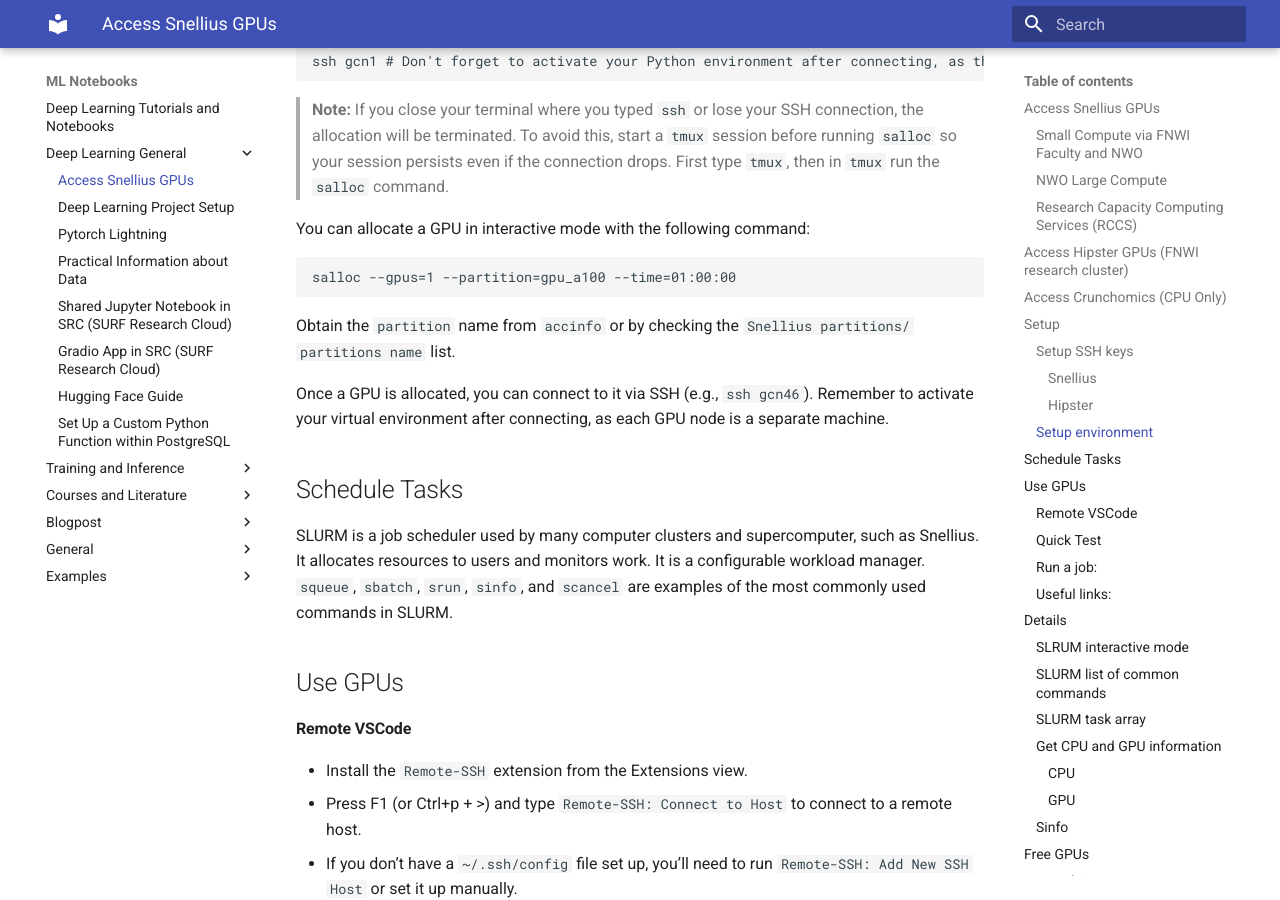
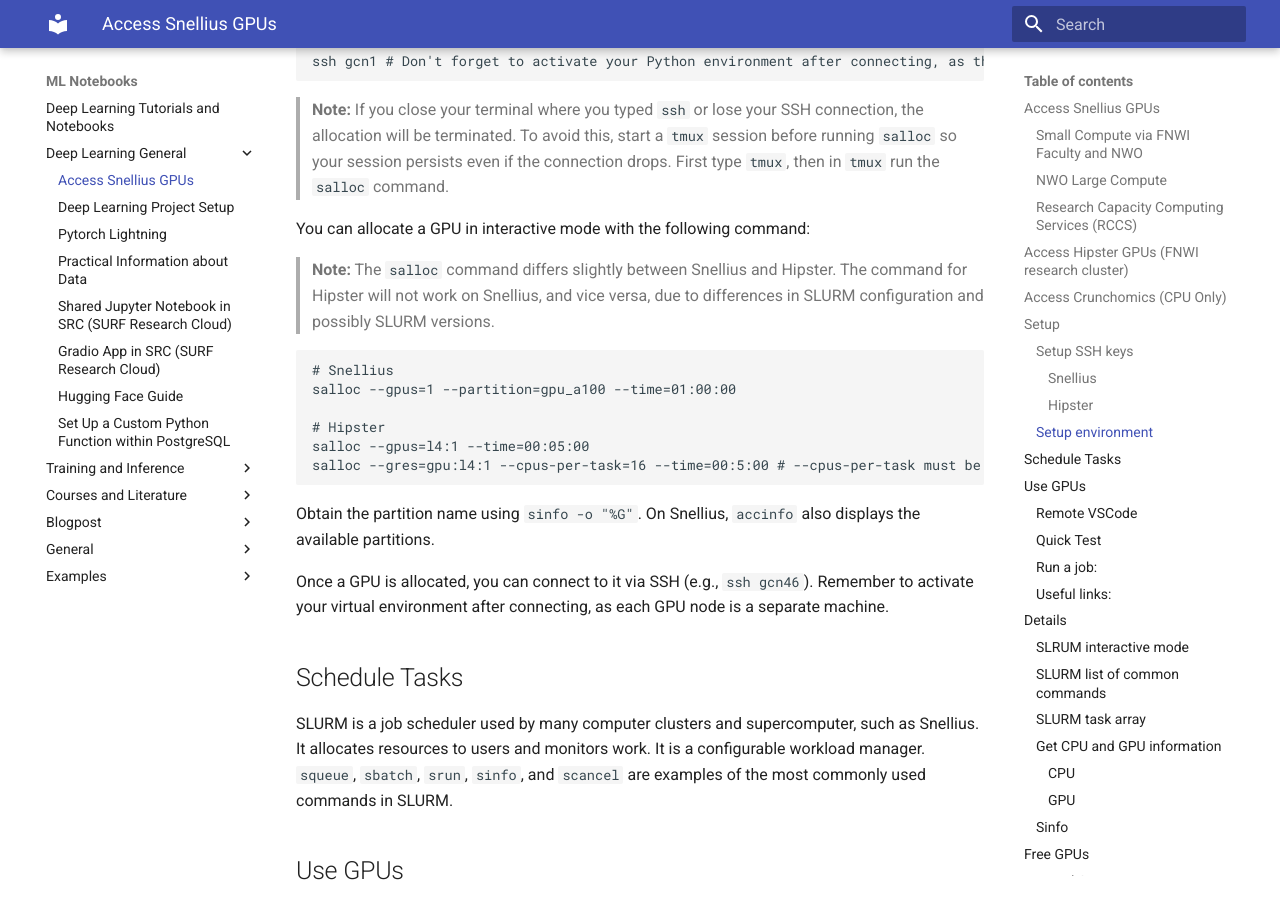
Before and after one commit to fkariminejadasl/ml-notebooks, an MkDocs documentation site: the page built from docs/gpu.md, in a window 1280 px wide and 900 px high, scrolled down 3543 px. Built offline with MkDocs 1.6.1 and Material for MkDocs 9.7.7, drawn with Linux system fonts in a browser that asks for light colours.

Commit message:
update gpu doc

````diff
--- a/docs/gpu.md
+++ b/docs/gpu.md
@@ -157,11 +157,19 @@
 
 You can allocate a GPU in interactive mode with the following command:
 
+> **Note:** The `salloc` command differs slightly between Snellius and Hipster. The command for Hipster will not work on Snellius, and vice versa, due to differences in SLURM configuration and possibly SLURM versions.
+
+
 ```bash
+# Snellius
 salloc --gpus=1 --partition=gpu_a100 --time=01:00:00
+
+# Hipster
+salloc --gpus=l4:1 --time=00:05:00
+salloc --gres=gpu:l4:1 --cpus-per-task=16 --time=00:5:00 # --cpus-per-task must be given
 ```
 
-Obtain the `partition` name from `accinfo` or by checking the `Snellius partitions/ partitions name` list.
+Obtain the partition name using `sinfo -o "%G"`. On Snellius, `accinfo` also displays the available partitions.
 
 Once a GPU is allocated, you can connect to it via SSH (e.g., `ssh gcn46`). Remember to activate your virtual environment after connecting, as each GPU node is a separate machine.
 
````
